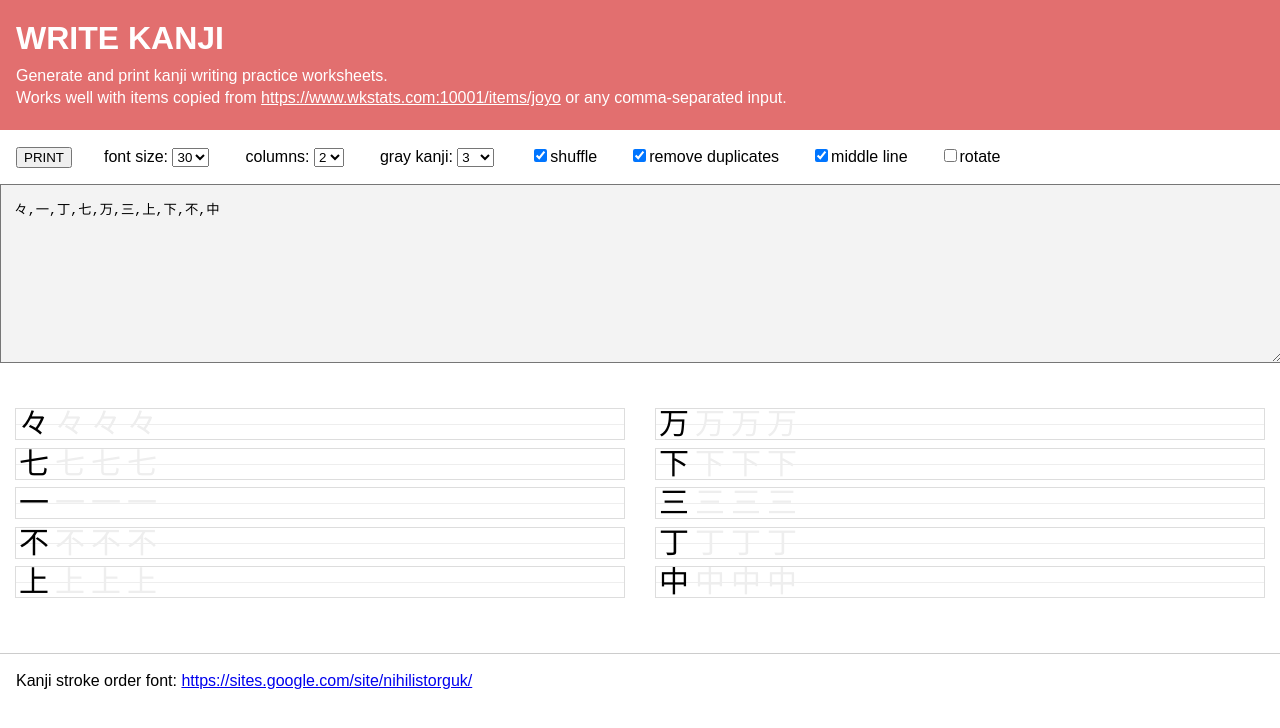
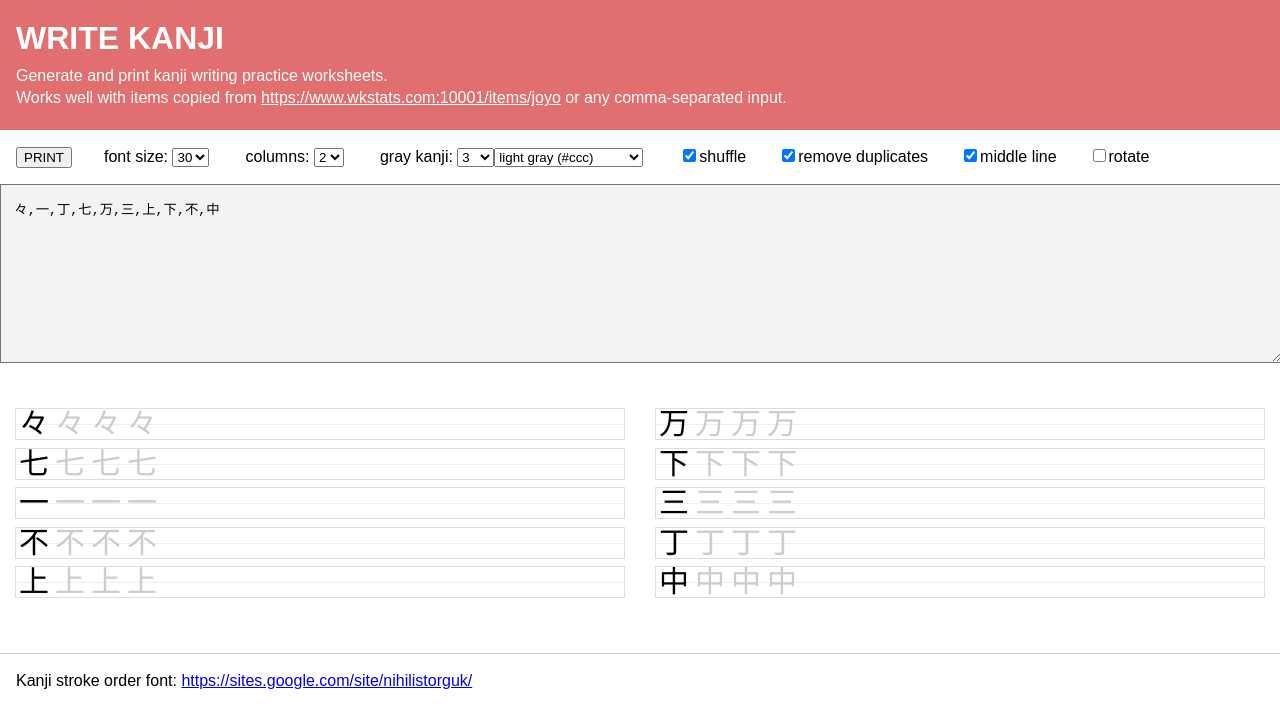
Before and after one commit to tomecko/write-kanji, a React (Create React App) app: page / in a window 1280 px wide. Shown: the top 728 px of the page. Built offline with nearby package versions, Linux system fonts and the light colour scheme; a web font is replaced by a local one.

Commit message:
gray kanji color

```diff
--- a/src/App.css
+++ b/src/App.css
@@ -65,10 +65,6 @@ header a {
   padding-right: 0.1em;
 }
 
-.output-example-gray {
-  color: #eee;
-}
-
 .output-rotate .output-example {
   transform: rotate(-90deg);
 }
--- a/src/Config.js
+++ b/src/Config.js
@@ -1,11 +1,20 @@
 import React, { useState } from 'react';
 import './Config.css';
+
+const GRAY_KANJI_COLORS = [
+  'very light gray (#eee)',
+  'light gray (#ccc)',
+  'gray (#aaa)',
+  'dark gray (#777)',
+  'very dark gray (#333)',
+];
 
 function Config({ onChange }) {
   const [config, setConfig] = useState({
     columnCount: 2,
     fontSize: 30,
     grayKanjiCount: 3,
+    grayKanjiColor: GRAY_KANJI_COLORS[1],
     middleLine: true,
     removeDuplicates: true,
     rotate: false,
@@ -61,6 +70,18 @@ function Config({ onChange }) {
               </option>
             ))}
           </select>
+          <select
+            onChange={e => {
+              setConfig({ ...config, grayKanjiColor: e.target.value })
+            }}
+            value={config.grayKanjiColor}
+          >
+            {GRAY_KANJI_COLORS.map(grayKanjiColor => (
+              <option key={grayKanjiColor} value={grayKanjiColor}>
+                {grayKanjiColor}
+              </option>
+            ))}
+          </select>
         </label>
       </p>
       {[
--- a/src/Text.js
+++ b/src/Text.js
@@ -1,8 +1,8 @@
 import React from 'react';
 
-export function Text({ className, text }) {
+export function Text({ className, style, text }) {
   return (
-    <span>
+    <span style={style}>
       {text.split('').map((letter, i) => (
         <span className={className} key={i}>{ letter }</span>
       ))}
--- a/src/Texts.js
+++ b/src/Texts.js
@@ -3,6 +3,8 @@ import React from 'react';
 import { Text } from './Text';
 
 export function Texts({ config, text }) {
+  const grayKanjiColorHex = config.grayKanjiColor &&
+    config.grayKanjiColor.replace('(', '|').replace(')', '|').split('|')[1].trim();
   return (
     <p
       className={`output-line ${
@@ -12,7 +14,12 @@ export function Texts({ config, text }) {
       <Text className="output-example" text={text} />
       {config.grayKanjiCount
         ? Array(config.grayKanjiCount).fill().map((_, i) => (
-          <Text className="output-example output-example-gray" text={text} key={i} />
+          <Text
+            className="output-example"
+            text={text}
+            style={{ color: grayKanjiColorHex }}
+            key={i}
+          />
         ))
         : ''
       }
```
